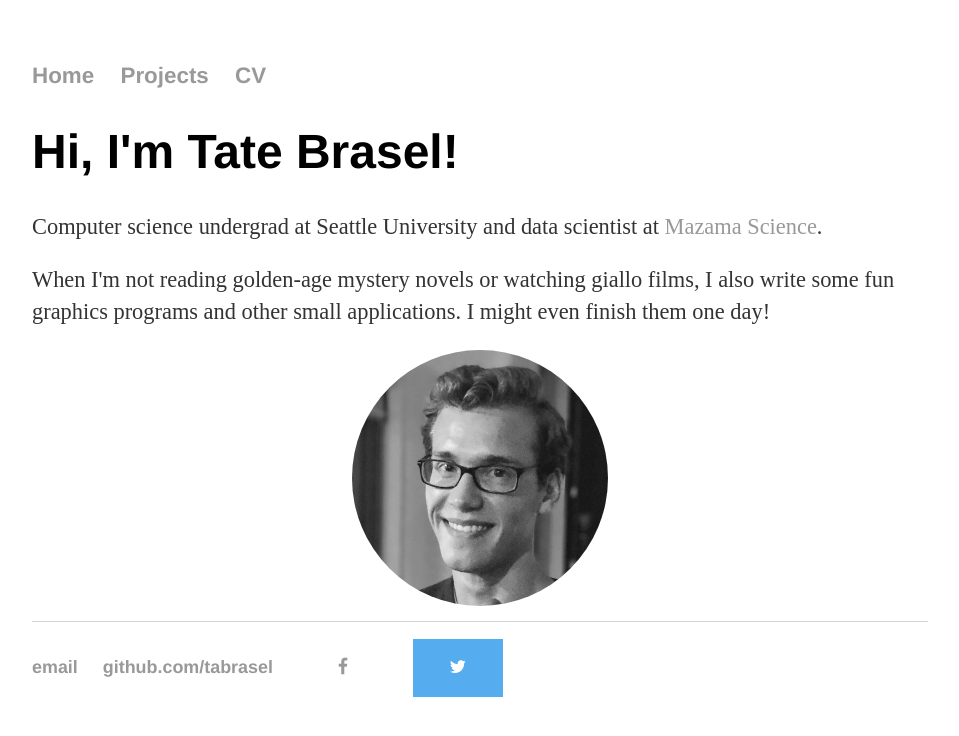
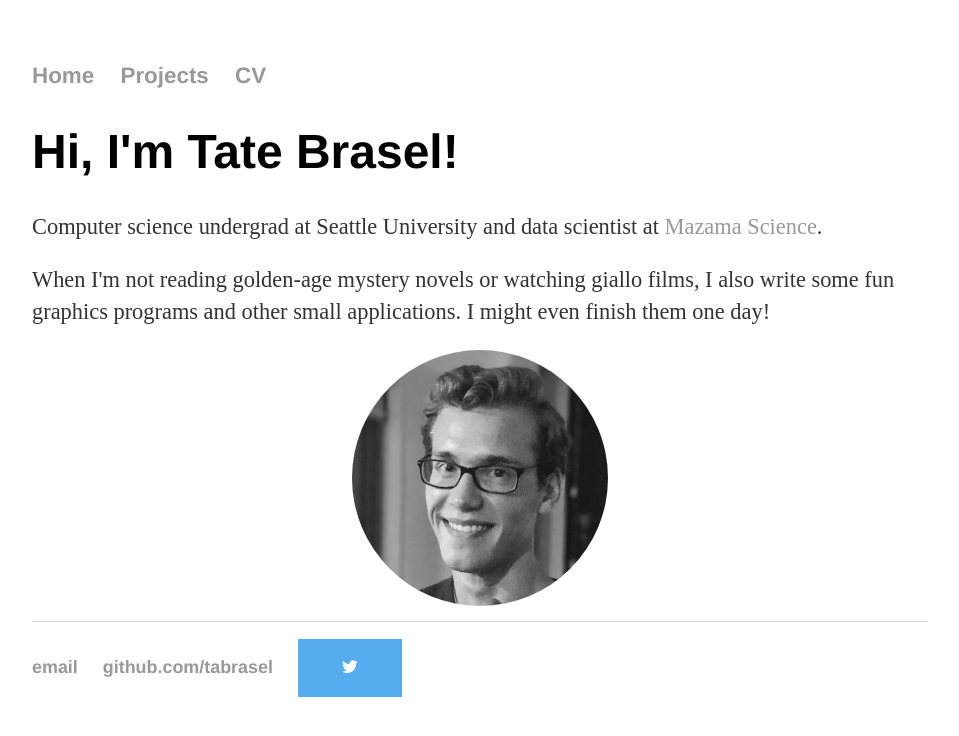
Before and after one commit to tabrasel/tabrasel.github.io, a Jekyll site: the page built from index.html, in a window 1280 px wide. Shown: the top 736 px of the page, without its empty margins (160-1119 px from the left). Built offline with Jekyll 4.4.1, drawn with Linux system fonts in a browser that asks for light colours.

Commit message:
styling sm buttons

```diff
--- a/_layouts/default.html
+++ b/_layouts/default.html
@@ -24,7 +24,6 @@
 	    		<ul>
 	        		<li><a href="mailto:tatebrasel@gmail.com">email</a></li>
 	        		<li><a href="https://github.com/tabrasel">github.com/tabrasel</a></li>
-                    <li><a href="#" class="fa fa-facebook"></a></li>
                     <li><a href="#" class="fa fa-twitter"></a></li>
 				</ul>
 			</footer>
--- a/css/main.css
+++ b/css/main.css
@@ -32,7 +32,7 @@ footer {
     border-top: 1px solid #d5d5d5;
     font-size: .8em;
 }
-img.thumbnail-circle{
+img.thumbnail-circle {
     width: 256px;
     height: 256px;
     border-radius: 50%;
@@ -53,7 +53,7 @@ ul.posts li {
 .fa {
   padding: 20px;
   font-size: 30px;
-  width: 50px;
+  width: 64px;
   text-align: center;
   text-decoration: none;
 }
```
